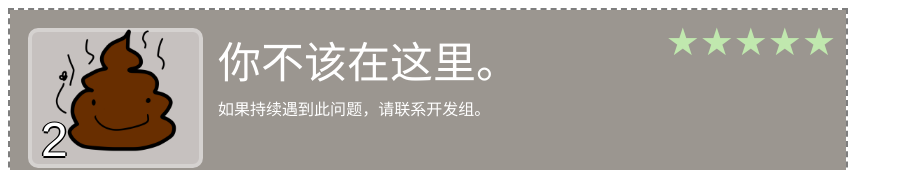
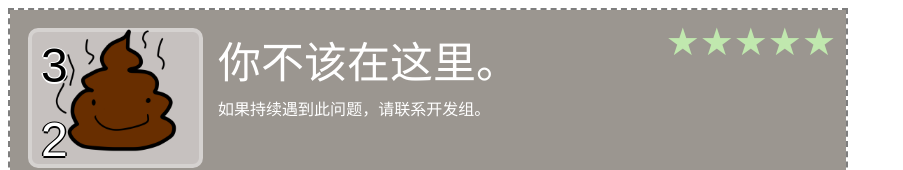
Before and after one commit to kagamibot-team/kagami-bot-frontend, a Vue app: page /catch in a window 1280 px wide. Shown: the top 170 px of the page, without its empty margins (0-903 px from the left). Built offline with nearby package versions, Linux system fonts and the light colour scheme; no server answers.

Commit message:
修复展示

```diff
--- a/src/components/DisplayBox.vue
+++ b/src/components/DisplayBox.vue
@@ -42,21 +42,28 @@ const props = defineProps<DisplayBoxData>()
   padding-left: 13px;
   font-size: 48px;
   box-sizing: border-box;
-  color: white;
+  text-align: left;
+}
+
+.display-box .notation-down {
+  word-break: break-all;
   text-shadow:
     1.5px 0 0 #000,
     -1.5px 0 0 #000,
     0 1.5px 0 #000,
     0 -1.5px 0 #000;
-  text-align: left;
-}
-
-.display-box .notation-down {
-  word-break: break-all;
+  color: white;
   top: 84px;
 }
 
 .display-box .notation-up {
+  word-break: break-all;
+  text-shadow:
+    1.5px 0 0 #fff,
+    -1.5px 0 0 #fff,
+    0 1.5px 0 #fff,
+    0 -1.5px 0 #fff;
+  color: black;
   top: 10px;
 }
 
--- a/src/views/DisplayView.vue
+++ b/src/views/DisplayView.vue
@@ -21,9 +21,14 @@ const default_data: {
   },
   count: 2,
   is_new: false,
-  stats: "",
+  stats: "3",
 }
-const data = ref<GetAward>(default_data)
+const data = ref<{
+  info: AwardInfo,
+  count: number,
+  stats: string,
+  is_new: boolean
+}>(default_data)
 const route = useRoute()
 
 const notation = computed(() => (data.value.count >= 0 ? String(data.value.count) : ''))
@@ -43,5 +48,5 @@ axios
 </script>
 
 <template>
-  <CatchBox :info="data.info" :is_new="data.is_new" :notation="notation" />
+  <CatchBox :info="data.info" :is_new="data.is_new" :notation="notation" :notation2="data.stats" />
 </template>
```
